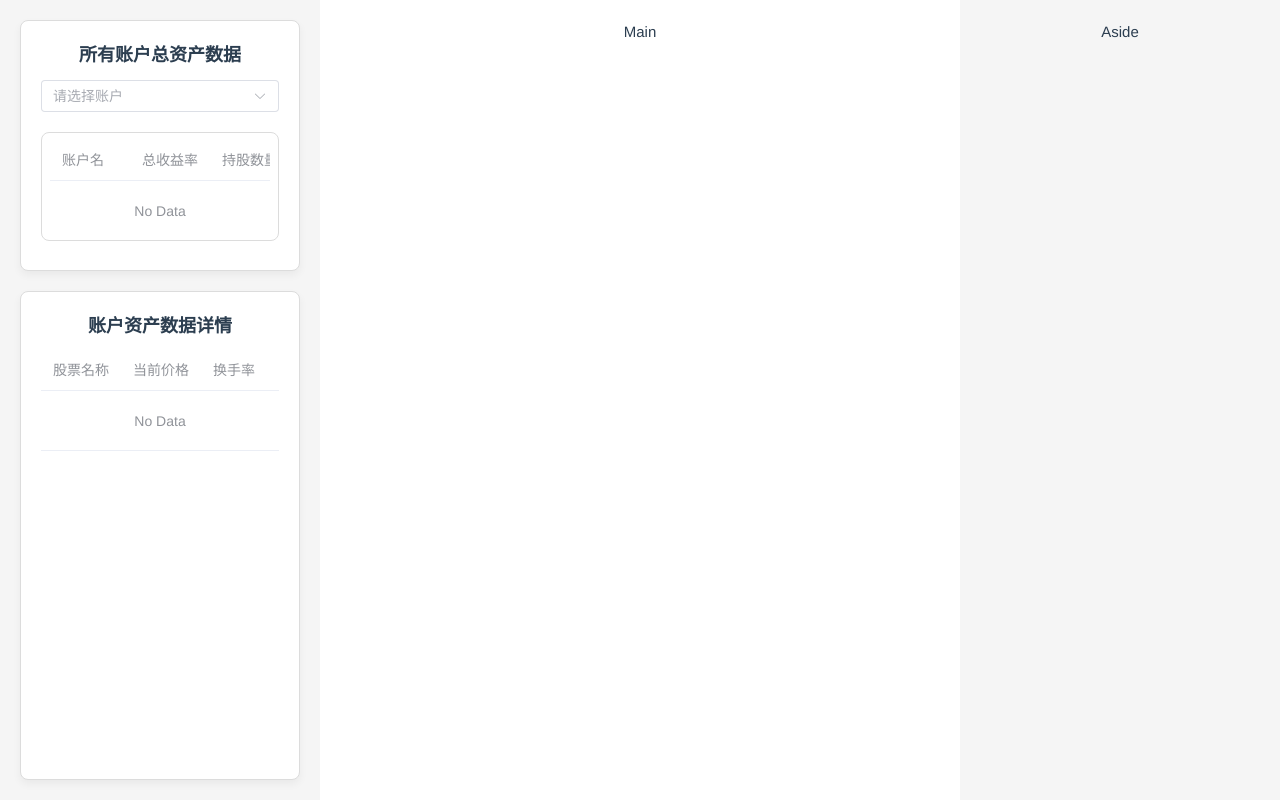
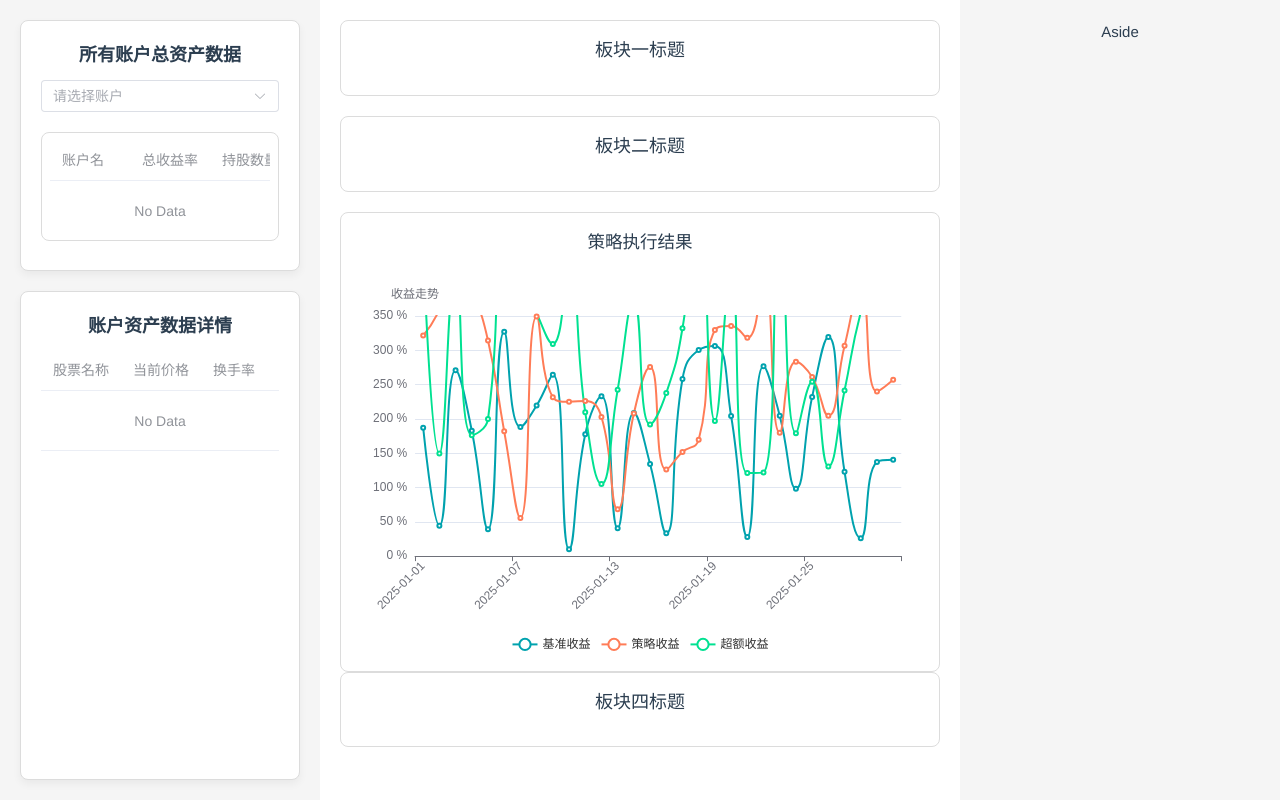
Before and after one commit to MRiecy/StockVueVision, a Vue app: page / in a window 1280 px wide. Built offline with nearby package versions, Linux system fonts and the light colour scheme.

Commit message:
Add ChartSection component and update BasicLayout The ChartSection component places the middle chart, and the BasicLayout component updates the style of the middle section

```diff
--- a/package.json
+++ b/package.json
@@ -14,6 +14,7 @@
     "format": "prettier --write src/"
   },
   "dependencies": {
+    "echarts": "^5.6.0",
     "element-plus": "^2.9.4",
     "vue": "^3.5.13",
     "vue-router": "^4.5.0"
--- a/src/components/layout/BasicLayout.vue
+++ b/src/components/layout/BasicLayout.vue
@@ -4,7 +4,28 @@
       <el-aside width="25%">
         <AssetDisplayModule />
       </el-aside>
-      <el-main>Main</el-main>
+      <el-main class="main-content">
+        <!-- 第一块 -->
+        <section class="section">
+          <h3>板块一标题</h3>
+          <!-- 具体内容 -->
+        </section>
+
+        <!-- 第二块 -->
+        <section class="section">
+          <h3>板块二标题</h3>
+          <!-- 具体内容 -->
+        </section>
+
+        <!-- 第三块 图表展示 -->
+        <ChartSection />
+
+        <!-- 第四块 -->
+        <section class="section">
+          <h3>板块四标题</h3>
+          <!-- 具体内容 -->
+        </section>
+      </el-main>
       <el-aside width="25%">Aside</el-aside>
     </el-container>
   </div>
@@ -12,11 +33,12 @@
 
 <script>
 import AssetDisplayModule from '../AssetDisplayModule.vue';
-
+import ChartSection from './ChartSection.vue';
 export default {
   name: 'BasicLayout',
   components: {
     AssetDisplayModule,
+    ChartSection,
   },
 };
 </script>
@@ -40,4 +62,19 @@ export default {
   background-color: #ffffff; /* 主体背景色 */
   padding: 20px; /* 主体内边距 */
 }
+.main-content {
+  overflow-y: auto;
+  padding: 20px;
+}
+.section {
+  margin-bottom: 20px;
+  padding: 15px;
+  background-color: #fff;
+  border: 1px solid #dcdcdc;
+  border-radius: 8px;
+}
+.section > h3 {
+  font-size: 18px;
+  margin-bottom: 15px;
+}
 </style>
--- /dev/null
+++ b/src/components/layout/ChartSection.vue
@@ -0,0 +1,128 @@
+<template>
+    <div class="chart-section">
+      <h3>策略执行结果</h3>
+      <!-- 图表容器 -->
+      <div ref="chartContainer" style="width:100%; height:400px;"></div>
+    </div>
+  </template>
+
+  <script>
+  import * as echarts from 'echarts'; // 引入 ECharts
+
+  export default {
+    name: 'ChartSection',
+    mounted() {
+      this.initChart();
+    },
+    methods: {
+      // 初始化 ECharts 图表
+      initChart() {
+        const chartDom = this.$refs.chartContainer;
+        const myChart = echarts.init(chartDom);
+
+        const option = {
+          tooltip: {
+            trigger: 'axis',
+            axisPointer: {
+              type: 'cross',
+              label: {
+                backgroundColor: '#6a7985',
+              },
+            },
+          },
+          legend: {
+            data: ['基准收益', '策略收益', '超额收益'],
+            bottom: '0', // 图例位置
+          },
+          grid: {
+            left: '3%',
+            right: '4%',
+            bottom: '10%',
+            containLabel: true,
+          },
+          xAxis: {
+            type: 'category',
+            data: this.generateXAxisData(), // X 轴时间范围
+            axisLabel: {
+              interval: 5, // 每隔5天显示一次时间刻度
+              rotate: 45, // 旋转45度
+            },
+          },
+          yAxis: {
+            type: 'value',
+            name: '收益走势',// Y轴标题
+            min: 0,
+            max: 350,
+            interval: 50,
+            axisLabel: {
+              formatter: '{value} %',
+            },
+          },
+          series: [
+            {
+              name: '基准收益',
+              type: 'line',
+              data: this.generateRandomData('基准收益'),
+              smooth: true,
+              itemStyle: {
+                color: '#00a2ae',
+              },
+            },
+            {
+              name: '策略收益',
+              type: 'line',
+              data: this.generateRandomData('策略收益'),
+              smooth: true,
+              itemStyle: {
+                color: '#ff7c57',
+              },
+            },
+            {
+              name: '超额收益',
+              type: 'line',
+              data: this.generateRandomData('超额收益'),
+              smooth: true,
+              itemStyle: {
+                color: '#00e191',
+              },
+            },
+          ],
+        };
+
+        myChart.setOption(option);
+      },
+      // 生成 X 轴数据（虚拟数据，30 天的时间）
+      generateXAxisData() {
+        const startDate = new Date('2025-01-01');
+        return Array.from({ length: 30 }, (_, index) => {
+          const date = new Date(startDate);
+          date.setDate(date.getDate() + index);
+          return `${date.getFullYear()}-${String(date.getMonth() + 1).padStart(2, '0')}-${String(date.getDate()).padStart(2, '0')}`;
+        });
+      },
+      // 生成随机数据（基准收益、策略收益、超额收益）
+      generateRandomData(type) {
+        return Array.from({ length: 30 }, () => {
+          const base = Math.random() * 350;
+          if (type === '基准收益') {
+            return base;
+          } else if (type === '策略收益') {
+            return base * 1.1 + 50;
+          } else if (type === '超额收益') {
+            return base * 1.2 + 100;
+          }
+          return base;
+        });
+      },
+    },
+  };
+  </script>
+
+  <style scoped>
+  .chart-section {
+    padding: 15px;
+    background-color: #fff;
+    border: 1px solid #dcdcdc;
+    border-radius: 8px;
+  }
+  </style>
```
Also changed, not shown: 1 other file (tests, documents, lock files or other folders).
